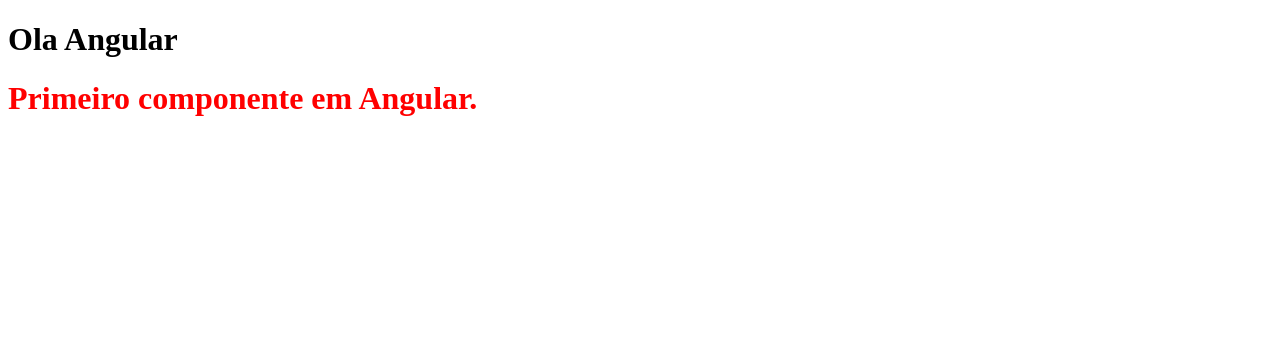
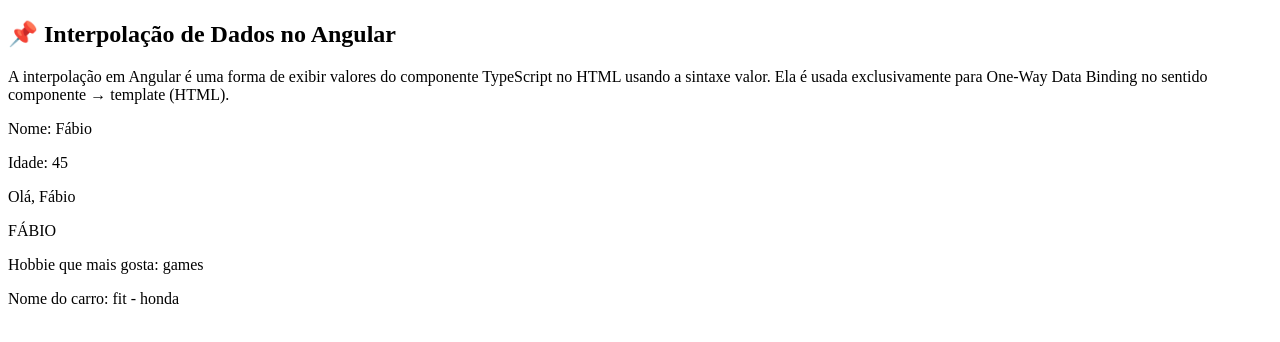
Before and after one commit to otymus27/angular-mateus, an Angular app: page / in a window 1280 px wide. Shown: the top 342 px of the page. Built offline with nearby package versions, Linux system fonts and the light colour scheme.

Commit message:
Interpolação de dados no Angular

```diff
--- a/src/app/app.html
+++ b/src/app/app.html
@@ -1,3 +1 @@
-<h1>Ola Angular</h1>
-
 <app-primeiro-componente></app-primeiro-componente>
--- a/src/app/components/primeiro-componente/primeiro-componente.html
+++ b/src/app/components/primeiro-componente/primeiro-componente.html
@@ -1 +1,17 @@
-<h1 class="titulo">Primeiro componente em Angular.</h1>
+<h2>📌 Interpolação de Dados no Angular</h2>
+
+<p>
+   A interpolação em Angular é uma forma de exibir valores do componente
+   TypeScript no HTML usando a sintaxe {{ "valor" }}. Ela é usada exclusivamente
+   para One-Way Data Binding no sentido componente → template (HTML).
+</p>
+
+<p>Nome: {{ nome }}</p>
+<p>Idade: {{ idade }}</p>
+<p>{{ saudacao() }}</p>
+
+<p>{{ nome.toUpperCase() }}</p>
+<!-- FABIO -->
+
+<p>Hobbie que mais gosta: {{ hobbies[1] }}</p>
+<p>Nome do carro: {{ carro.nome }} - {{ carro.marca }}</p>
--- a/src/app/components/primeiro-componente/primeiro-componente.scss
+++ b/src/app/components/primeiro-componente/primeiro-componente.scss
@@ -1,3 +1,7 @@
 .titulo {
    color: red;
 }
+
+p {
+   color: blue($color: #000000);
+}
--- a/src/app/components/primeiro-componente/primeiro-componente.ts
+++ b/src/app/components/primeiro-componente/primeiro-componente.ts
@@ -6,4 +6,16 @@
    templateUrl: './primeiro-componente.html',
    styleUrl: './primeiro-componente.scss',
 })
-export class PrimeiroComponente {}
+export class PrimeiroComponente {
+   nome: string = 'Fábio';
+   idade: number = 45;
+   hobbies = ['volei', 'games', 'trilhas'];
+   carro = {
+      nome: 'fit',
+      marca: 'honda',
+   };
+
+   saudacao() {
+      return `Olá, ${this.nome}`;
+   }
+}
```
Also changed, not shown: 1 other file (tests, documents, lock files or other folders).
